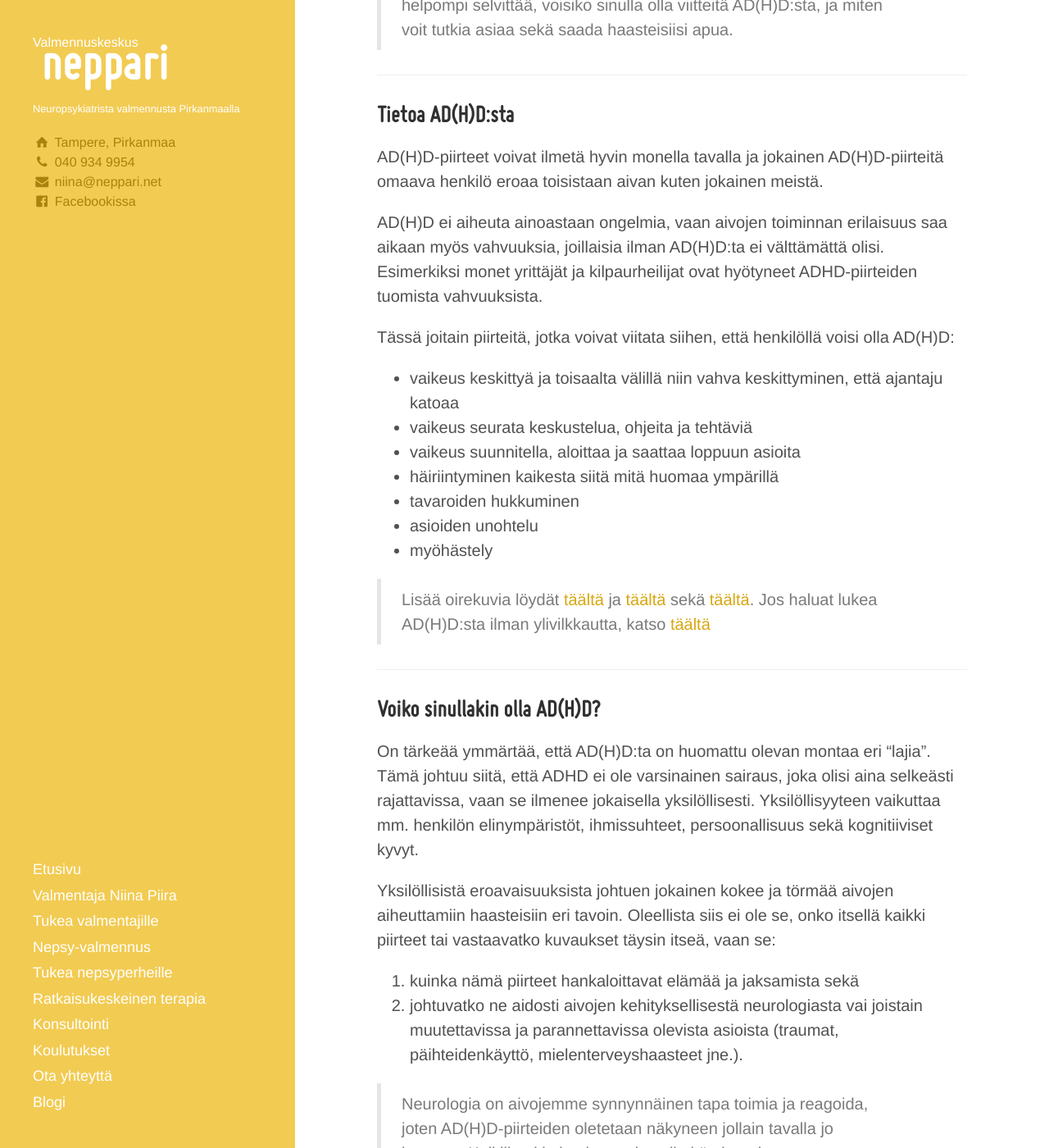
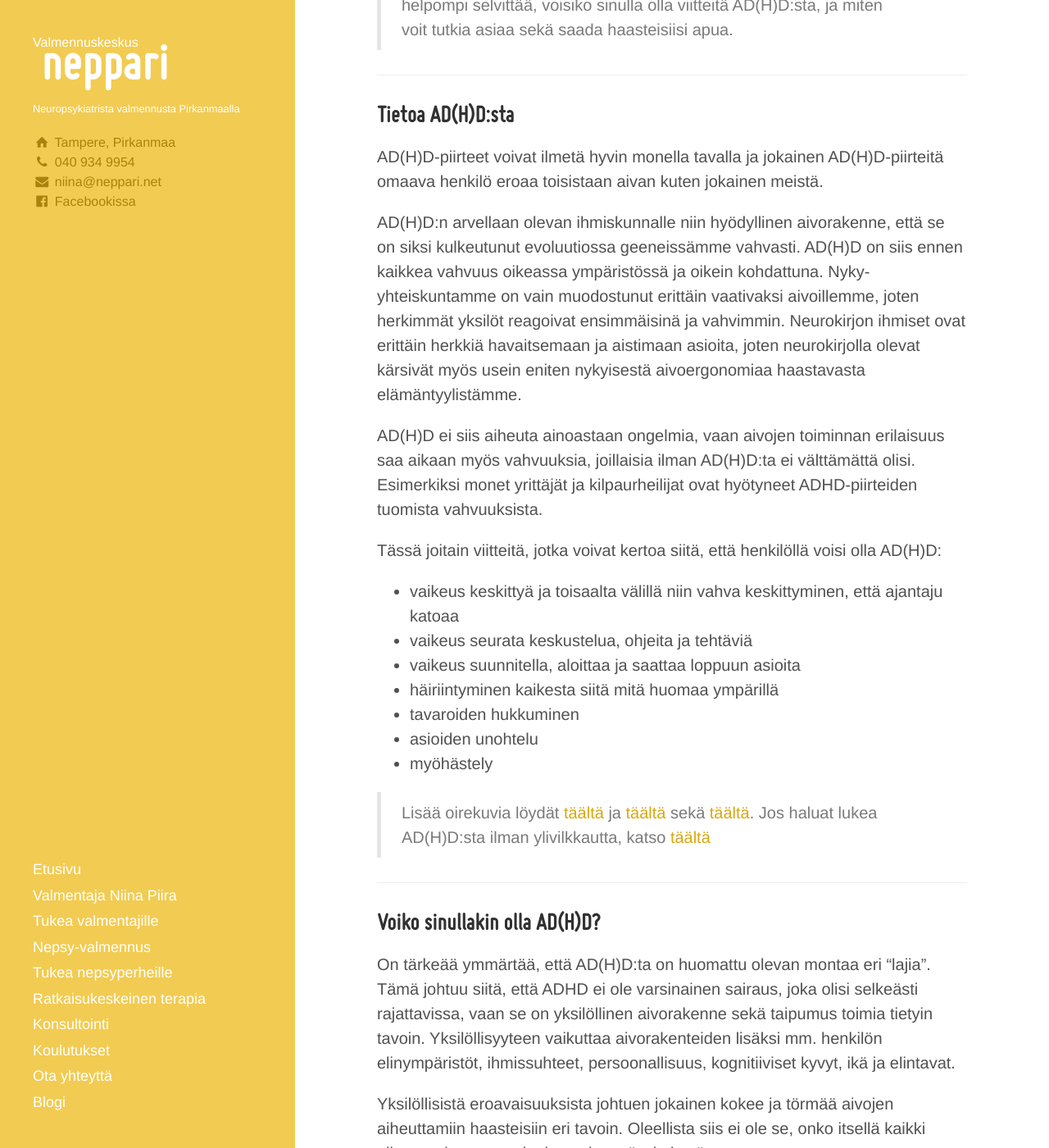
Before and after one commit to niinapiira/neppari.net, a Jekyll site: the page built from pieni-adhd-infopaketti.md, in a window 1280 px wide and 1400 px high, scrolled down 373 px. Shown: the whole window at 82% size. Built offline with Jekyll 4.4.1, drawn with Linux system fonts in a browser that asks for light colours; some of the changed text lies outside the part shown.

Commit message:
Update pieni-adhd-infopaketti.md

```diff
--- a/pieni-adhd-infopaketti.md
+++ b/pieni-adhd-infopaketti.md
@@ -17,9 +17,11 @@
 
 AD(H)D-piirteet voivat ilmetä hyvin monella tavalla ja jokainen AD(H)D-piirteitä omaava henkilö eroaa toisistaan aivan kuten jokainen meistä.
 
-AD(H)D ei aiheuta ainoastaan ongelmia, vaan aivojen toiminnan erilaisuus saa aikaan myös vahvuuksia, joillaisia ilman AD(H)D:ta ei välttämättä olisi. Esimerkiksi monet yrittäjät ja kilpaurheilijat ovat hyötyneet ADHD-piirteiden tuomista vahvuuksista.
+AD(H)D:n arvellaan olevan ihmiskunnalle niin hyödyllinen aivorakenne, että se on siksi kulkeutunut evoluutiossa geeneissämme vahvasti. AD(H)D on siis ennen kaikkea vahvuus oikeassa ympäristössä ja oikein kohdattuna. Nyky-yhteiskuntamme on vain muodostunut erittäin vaativaksi aivoillemme, joten herkimmät yksilöt reagoivat ensimmäisinä ja vahvimmin. Neurokirjon ihmiset ovat erittäin herkkiä havaitsemaan ja aistimaan asioita, joten neurokirjolla olevat kärsivät myös usein eniten nykyisestä aivoergonomiaa haastavasta elämäntyylistämme.
 
-Tässä joitain piirteitä, jotka voivat viitata siihen, että henkilöllä voisi olla AD(H)D:
+AD(H)D ei siis aiheuta ainoastaan ongelmia, vaan aivojen toiminnan erilaisuus saa aikaan myös vahvuuksia, joillaisia ilman AD(H)D:ta ei välttämättä olisi. Esimerkiksi monet yrittäjät ja kilpaurheilijat ovat hyötyneet ADHD-piirteiden tuomista vahvuuksista.
+
+Tässä joitain viitteitä, jotka voivat kertoa siitä, että henkilöllä voisi olla AD(H)D:
 
 * vaikeus keskittyä ja toisaalta välillä niin vahva keskittyminen, että ajantaju katoaa
 * vaikeus seurata keskustelua, ohjeita ja tehtäviä
@@ -37,7 +39,7 @@
 ## Voiko sinullakin olla AD(H)D?
 
 On tärkeää ymmärtää, että AD(H)D:ta on huomattu olevan montaa eri "lajia".
-Tämä johtuu siitä, että ADHD ei ole varsinainen sairaus, joka olisi aina selkeästi rajattavissa, vaan se ilmenee jokaisella yksilöllisesti. Yksilöllisyyteen vaikuttaa mm. henkilön elinympäristöt, ihmissuhteet, persoonallisuus sekä kognitiiviset kyvyt.
+Tämä johtuu siitä, että ADHD ei ole varsinainen sairaus, joka olisi selkeästi rajattavissa, vaan se on yksilöllinen aivorakenne sekä taipumus toimia tietyin tavoin. Yksilöllisyyteen vaikuttaa aivorakenteiden lisäksi mm. henkilön elinympäristöt, ihmissuhteet, persoonallisuus, kognitiiviset kyvyt, ikä ja elintavat.
 
 Yksilöllisistä eroavaisuuksista johtuen jokainen kokee ja törmää aivojen aiheuttamiin haasteisiin eri tavoin. Oleellista siis ei ole se, onko itsellä kaikki piirteet tai vastaavatko kuvaukset täysin itseä, vaan se:
 
@@ -111,6 +113,8 @@
 
 Valmentaja toimii tukenasi auttaen sinua pääsemään tavoitteisiisi ja auttaen sinua ymmärtämään aivojesi toimintaa. Näin saat oman toimintasi ja elämäsi mahdollisimman hyvin hallintaasi.
 
+> Kaiken tuen ja kuntoutuksen suurin tavoite ja lähtökohta on kuitenkin aina se, että sinä olet arvokas ja tärkeä juuri sellaisena kuin olet, eikä sinun tarvitse muuttua ihmisenä toisenlaiseksi. Saat kehittyä ja vahvistaa taitojasi niiltä osin, kuin itse toivot ja haluat, ei siksi, että ulkopuoliset tahot tai normit niin toivoisivat. Usein ympäristö onkin se, joka kaipaa muutosta, jotta sinä pystyt elämään sinun näköistä elämääsi. Neurodiversiteetti eli erilaisuuden kirjo on arvokas piirre ihmisyydessä, emmekä me kehity ja selviydy ihmiskuntana ilman sitä. Sinä olet siis täydellinen omana itsenäsi! Jos kaipaat tukea (niin kuin jokainen meistä tarvitsee laumaeläimenä), niin se ei kerro heikkoudesta tai virheellisyydestä, vaan siitä, että kaikilla meillä on lahjakkuutemme sekä kirouksemme. <3
+
 ___
 
 ## Miten valmennukseen on varaa?
```
Also changed, not shown: other parts of pieni-adhd-infopaketti.md (+1 -1 lines).
